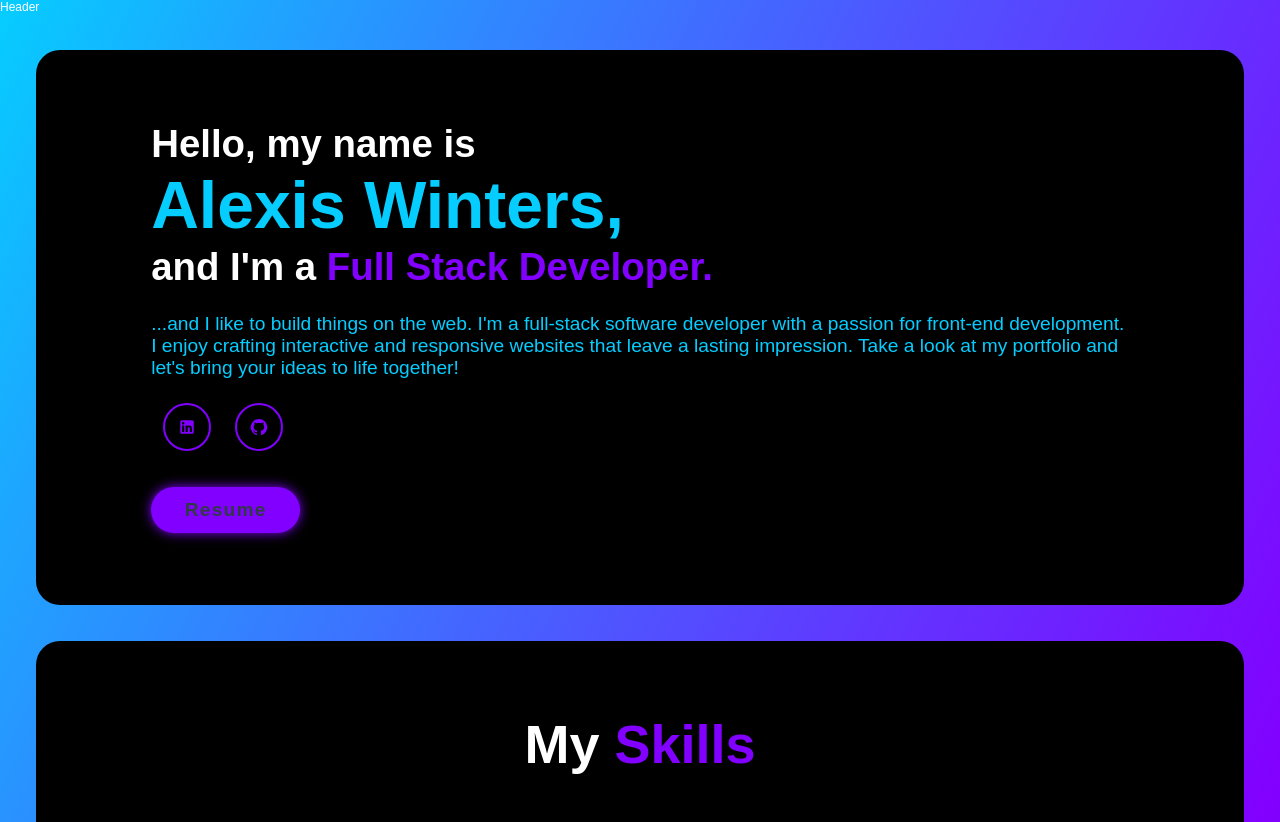
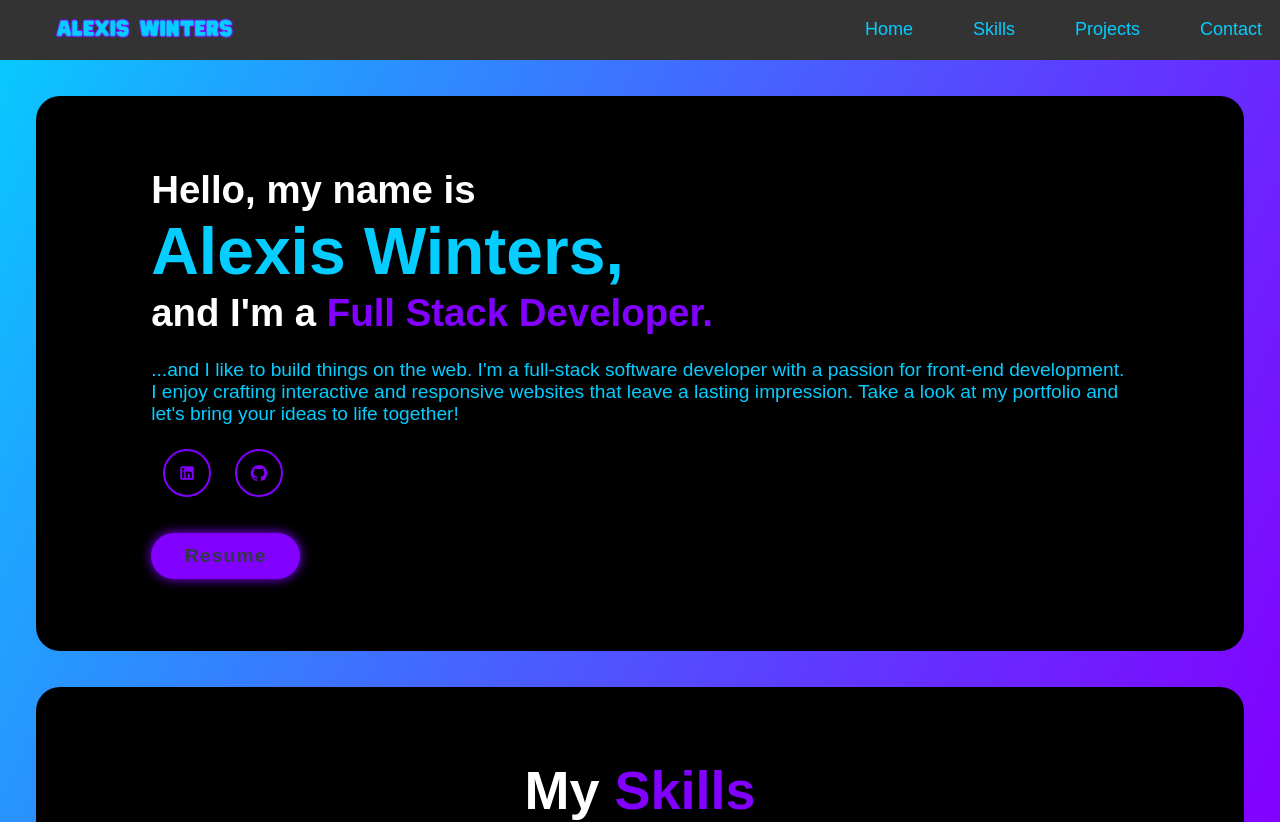
Before and after one commit to alexiscodes21/portfolio-v2, a React (Create React App) app: page / in a window 1280 px wide. Shown: the top 822 px of the page. Built offline with nearby package versions, Linux system fonts and the light colour scheme.

Commit message:
uninstall some dependencies, added responsive navbar

```diff
--- a/package.json
+++ b/package.json
@@ -11,15 +11,12 @@
     "@testing-library/jest-dom": "^5.16.5",
     "@testing-library/react": "^13.4.0",
     "@testing-library/user-event": "^13.5.0",
-    "bootstrap": "^5.3.0",
     "bootstrap-social": "^5.1.1",
-    "font-awesome": "^4.7.0",
     "formik": "^2.4.2",
     "react": "^18.2.0",
     "react-dom": "^18.2.0",
     "react-router-dom": "^6.13.0",
     "react-scripts": "5.0.1",
-    "reactstrap": "^9.2.0",
     "typed.js": "^2.0.16",
     "web-vitals": "^2.1.4"
   },
--- a/src/App.css
+++ b/src/App.css
@@ -37,13 +37,15 @@ section {
   border-radius: 2rem;
 }
 
+section h2 {
+  color: var(--white-color);
+}
+
 .navbar {
-  position: sticky;
-  position: sticky;
   top: 0;
   z-index: 100;
   background-color: #333;
-  color: #fff;
+  color: var(--white-color);
   padding: 10px 0;
 }
 
@@ -54,14 +56,6 @@ section {
   padding: 0.5rem;
 }
 
-.navbar-logo {
-  font-size: 5rem;
-  font-weight: bold;
-  color: var(--white-color);
-  text-decoration: none;
-  cursor: default;
-}
-
 .navbar-menu {
   display: flex;
   list-style: none;
@@ -69,7 +63,7 @@ section {
   padding: 0;
 }
 
-.navbar-menu li {
+.nav-item {
   margin-right: 1rem;
 }
 
@@ -138,6 +132,7 @@ section {
 }
 
 .bio h3 {
+  color: var(--white-color);
   font-size: 3.2rem;
   font-weight: 700;
 }
--- a/src/App.js
+++ b/src/App.js
@@ -1,5 +1,5 @@
+import React from "react";
 import "./App.css";
-// import { Routes, Route } from "react-router-dom";
 import Header from "./components/Header";
 import AboutSection from "./components/AboutSection";
 import SkillsSection from "./components/SkillsSection";
--- a/src/components/ContactSection.js
+++ b/src/components/ContactSection.js
@@ -1,18 +1,18 @@
 const ContactSection = () => {
   return (
-    <section class="contactSection" id="contactSection">
-      <h2 class="sectionHeading">
+    <section className="contactSection" id="contactSection">
+      <h2 className="sectionHeading">
         Contact <span>Me!</span>
       </h2>
       <h3>Want to work together or just say hi?</h3>
       <form id="form">
-        <div class="input-box">
+        <div className="input-box">
           <input type="text" id="name" name="name" placeholder="Name" required />
           <input type="email" id="email" name="email" placeholder="Email Address" required />
           <input type="text" id="subject" name="subject" placeholder="Subject" required />
         </div>
         <textarea type="text" id="message" name="message" cols="30" rows="10" placeholder="Hi Alexis..." required></textarea>
-        <input type="submit" value="Send Message" class="btn" />
+        <input type="submit" value="Send Message" className="btn" />
       </form>
     </section>
   );
--- a/src/components/Header.js
+++ b/src/components/Header.js
@@ -1,7 +1,67 @@
+import { useState, useEffect } from "react";
+import alexiswinters from "../img/alexiswinters.png";
+
 const Header = () => {
+  const [isNavbarVisible, setNavbarVisible] = useState(true);
+
+  const toggleNavbar = () => {
+    setNavbarVisible(!isNavbarVisible);
+  };
+
+  useEffect(() => {
+    const handleResize = () => {
+      if (window.innerWidth > 600) {
+        setNavbarVisible(true);
+      } else {
+        setNavbarVisible(false);
+      }
+    };
+
+    window.addEventListener("resize", handleResize);
+    handleResize(); // Initialize the display based on the viewport width
+
+    return () => {
+      window.removeEventListener("resize", handleResize);
+    };
+  }, []);
+
   return (
-    <div>Header</div>
-  )
-}
+    <nav className="navbar">
+      <div className="navbar-container">
+        <div className="navbar-header">
+          <a className="navbar-logo" href="#">
+            <img className="alexiswinters" src={alexiswinters} alt={"Alexis Winters"} />
+          </a>
+        </div>
+        <ul
+          className="navbar-menu"
+          id="navbar-menu"
+          style={{
+            display: isNavbarVisible ? "flex" : "none",
+            flexDirection: window.innerWidth > 600 ? "row" : "column",
+          }}
+        >
+          <li className="nav-item active">
+            <a href="#home">Home</a>
+          </li>
+          <li className="nav-item">
+            <a href="#skillsSection">Skills</a>
+          </li>
+          <li className="nav-item">
+            <a href="#projectsSection">Projects</a>
+          </li>
+          <li className="nav-item">
+            <a href="#contactSection">Contact</a>
+          </li>
+        </ul>
+        <button className="navbar-toggle" id="navbar-toggle" onClick={toggleNavbar}>
+          <span className="toggle-icon"></span>
+          <span className="toggle-icon"></span>
+          <span className="toggle-icon"></span>
+        </button>
+      </div>
+    </nav>
+  );
+};
 
-export default Header
+export default Header;
--- a/src/components/ProjectsSection.js
+++ b/src/components/ProjectsSection.js
@@ -7,7 +7,7 @@ import LaunchIcon from "@mui/icons-material/Launch";
 
 const ProjectsSection = () => {
   return (
-    <section className="projectsSection" id="projectSection">
+    <section className="projectsSection" id="projectsSection">
       <h2 className="sectionHeading">
         My <span>Projects</span>
       </h2>
```
Also changed, not shown: 1 other file (tests, documents, lock files or other folders).
